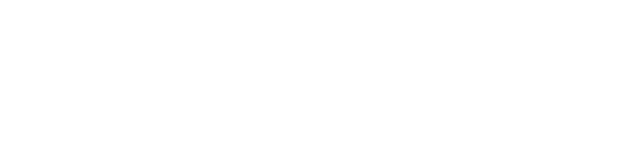
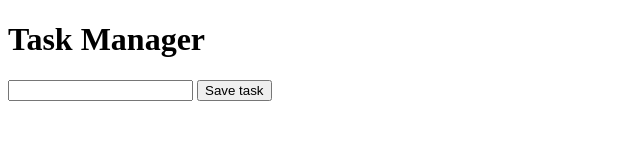
Before and after one commit to DevLuDaley/fe-asana-mini, a plain HTML site: page index.html in a window 1280 px wide. Shown: the whole page, without its empty margins (0-640 px from the left). Drawn offline with Linux system fonts and the light colour scheme.

Commit message:
create [index.html, src index.js]

```diff
--- a/index.html
+++ b/index.html
@@ -6,7 +6,24 @@
     <title>Task Manager</title>
 </head>
 <body>
+      <div class="container">
+    <h1>Task Manager</h1>
+    <div id="new-task-container">
+      <form id="new-task-form">
+        <input type="text" name="task-body" id="task-note-body">
+        <input type="submit" value="Save task">
+      </form>
+    </div>
+    <div id="task-content">
+      <ul id="task-container">
 
+      </ul>
+      <div id="task-show">
+
+      </div>
+    </div>
+  </div>
+  </div>
     <script type="text/javascript" src="/fe-asana-mini/src/index.js"></script>
 </body>
 </html>
```
